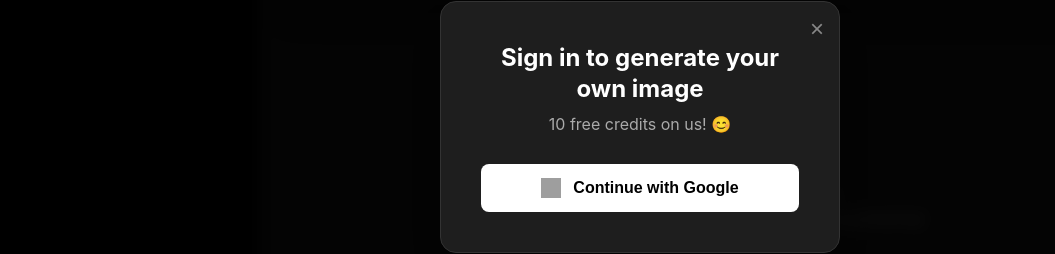
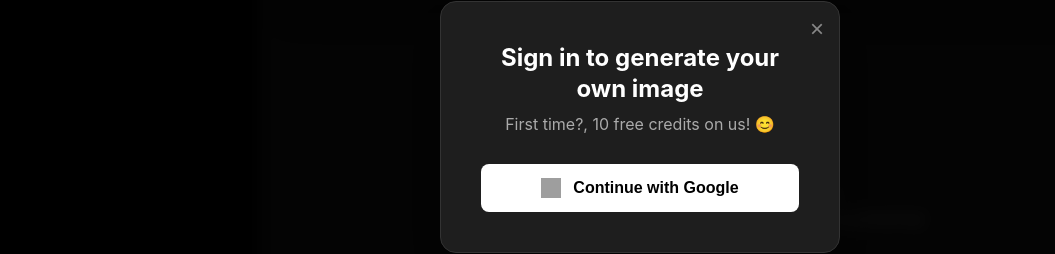
Before and after one commit to Chidera-M-C/titan-ultra-engine, a React (Vite) app: page / in a window 1280 px wide. Shown: the part 273-527 px from the top of the page, without its empty margins (0-1055 px from the left). Built offline with nearby package versions, Linux system fonts and the light colour scheme; no server answers; grey boxes are pictures that could not be loaded.

Commit message:
Update LoginModal.jsx

```diff
--- a/src/components/LoginModal.jsx
+++ b/src/components/LoginModal.jsx
@@ -34,7 +34,7 @@ const LoginModal = ({ isOpen, onClose }) => {
 
         <div className="login-content">
           <h2>Sign in to generate your own image</h2>
-          <p className="promo-text">10 free credits on us! 😊</p>
+          <p className="promo-text">First time?, 10 free credits on us! 😊</p>
 
           <button
             className={`google-signin-btn ${isRedirecting ? 'loading' : ''}`}
```
